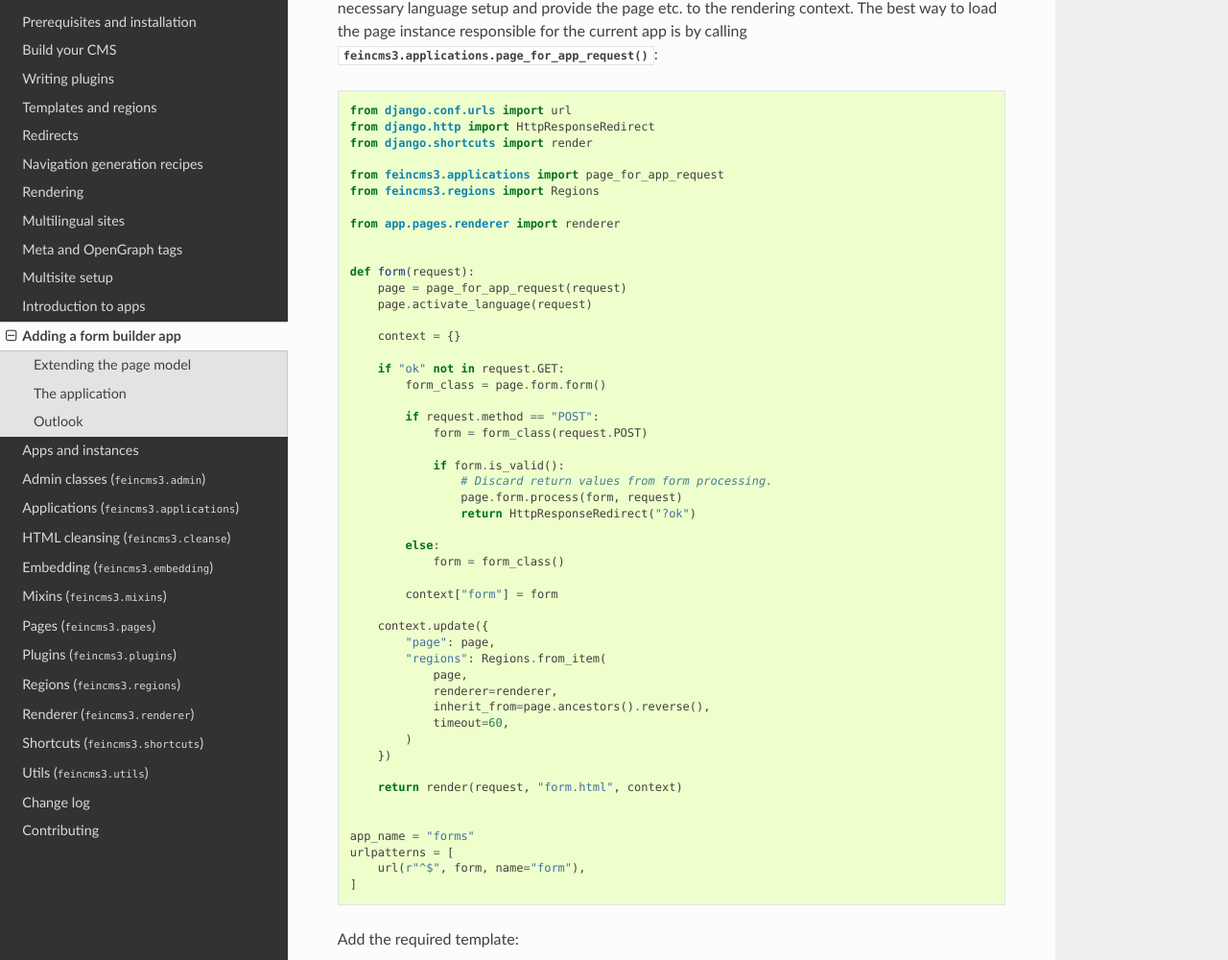
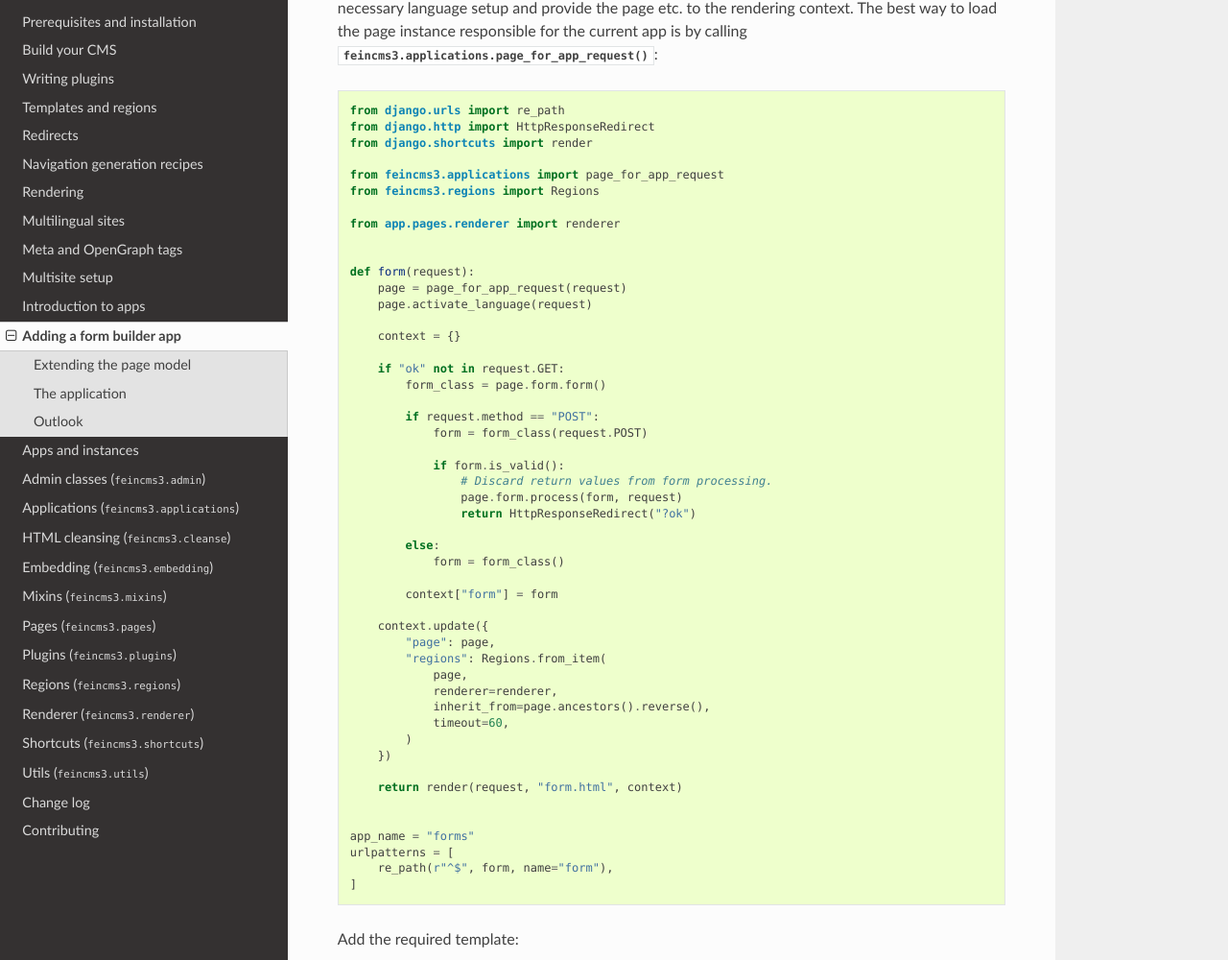
Before and after one commit to feincms/feincms3, a Sphinx documentation site: the page built from docs/guides/apps-form-builder.rst, in a window 1280 px wide and 1400 px high, scrolled down 1090 px. Shown: the part 152-1152 px from the top of the window at 96% size. Built offline with Sphinx 7.4.7 and the Read the Docs theme 2.0.0, drawn with Linux system fonts in a browser that asks for light colours; the version number could not be read and is left out.

Commit message:
Update apps-form-builder.rst

```diff
--- a/docs/guides/apps-form-builder.rst
+++ b/docs/guides/apps-form-builder.rst
@@ -72,7 +72,7 @@ calling :func:`feincms3.applications.page_for_app_request`:
 
 .. code-block:: python
 
-    from django.conf.urls import url
+    from django.urls import re_path
     from django.http import HttpResponseRedirect
     from django.shortcuts import render
 
@@ -119,7 +119,7 @@ calling :func:`feincms3.applications.page_for_app_request`:
 
     app_name = "forms"
     urlpatterns = [
-        url(r"^$", form, name="form"),
+        re_path(r"^$", form, name="form"),
     ]
 
 
```
